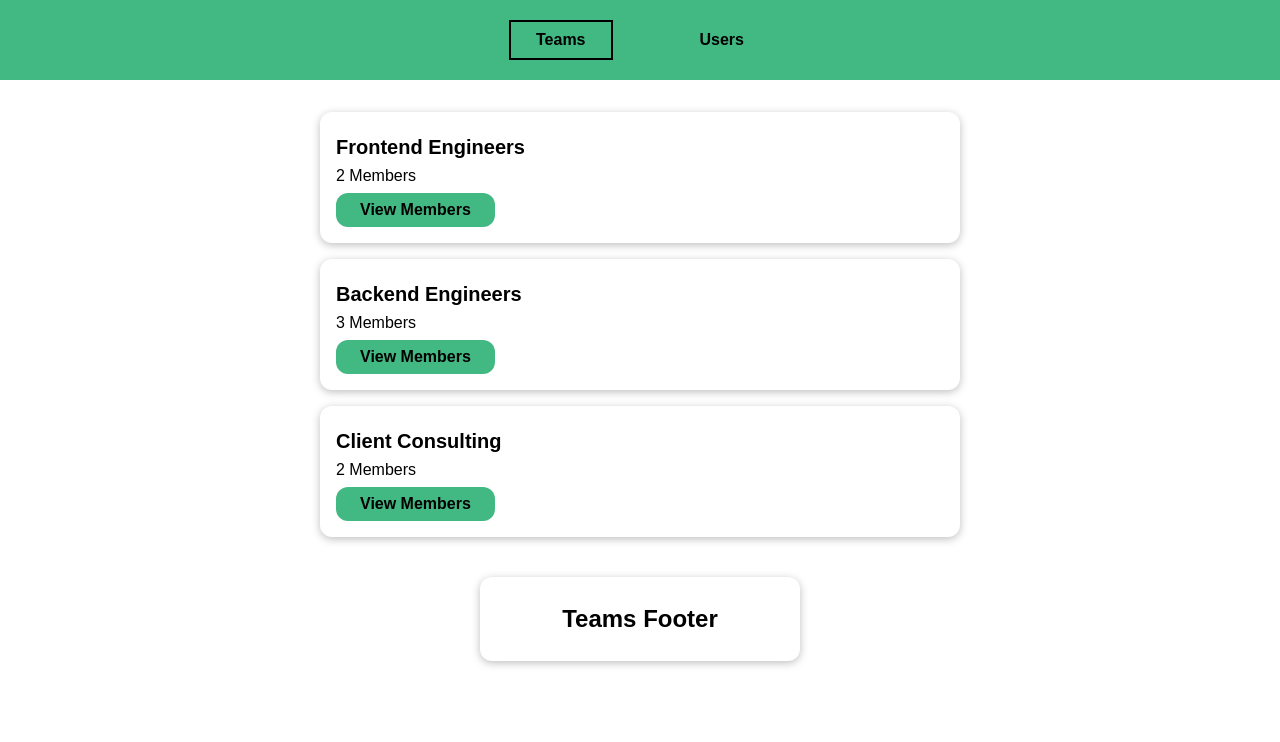
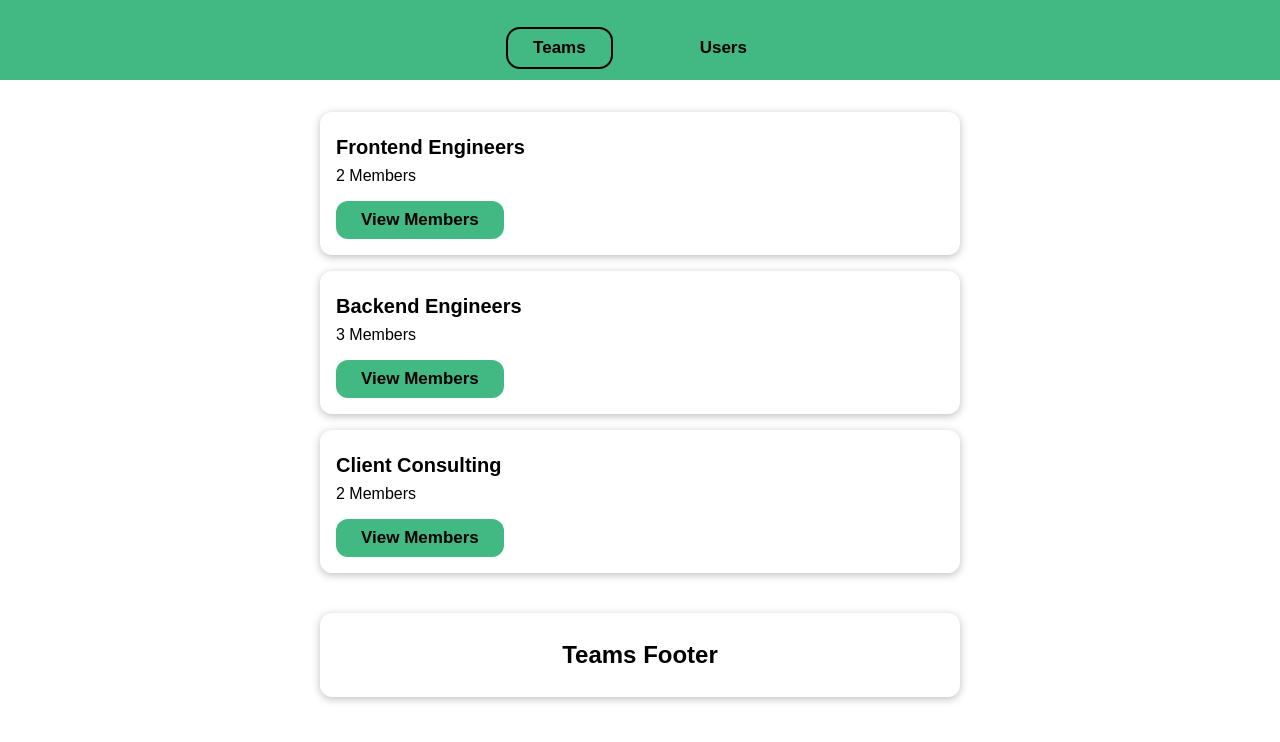
Before and after one commit to bognikk/VUE-teams-users-app, a Vue app: page /teams in a window 1280 px wide. Shown: the top 742 px of the page. Built offline with nearby package versions, Linux system fonts and the light colour scheme.

Commit message:
adding style mixins

```diff
--- a/src/components/nav/TheNavigation.vue
+++ b/src/components/nav/TheNavigation.vue
@@ -27,6 +27,8 @@
 </script>
 
 <style lang="scss" scoped>
+@import '../../styles/mixins.scss';
+
 header {
 	width: 100%;
 	height: 5rem;
@@ -46,21 +48,14 @@ header {
 				margin: 0 2rem;
 
 				a {
-					display: inline-block;
-					padding: 0.5rem 1.5rem;
-					font-weight: 700;
-					text-decoration: none;
-					color: #000;
-					border: 1px solid transparent;
-					background: transparent;
-					cursor: pointer;
-					box-sizing: border-box;
+					@include button-styles(inline-block, auto);
 
 					&:hover,
 					&:active,
 					&.active-router {
 						outline: 2px solid #000;
 						color: #000;
+						background: transparent;
 					}
 				}
 			}
--- a/src/components/teams/TeamMembers.vue
+++ b/src/components/teams/TeamMembers.vue
@@ -67,12 +67,12 @@ export default {
 </script>
 
 <style lang="scss" scoped>
+@import '../../styles/mixins.scss';
+
 section {
+	@include card-styles;
+	max-width: 40rem;
 	margin: 2rem auto;
-	max-width: 40rem;
-	box-shadow: 0 2px 8px rgba(0, 0, 0, 0.26);
-	padding: 1rem;
-	border-radius: 12px;
 
 	h2 {
 		margin: 0.5rem 0;
@@ -85,24 +85,7 @@ section {
 	}
 
 	> a {
-		display: block;
-		width: 100%;
-		padding: 0.5rem 1.5rem;
-		margin: 1rem auto 0;
-		border: 1px solid transparent;
-		border-radius: 12px;
-		font-weight: 700;
-		color: #000;
-		background-color: #42b883;
-		text-decoration: none;
-		cursor: pointer;
-		text-align: center;
-
-		&:hover,
-		&:active {
-			background-color: #35495e;
-			color: #fff;
-		}
+		@include button-styles(block, 100%);
 	}
 }
 </style>
--- a/src/components/teams/TeamsItem.vue
+++ b/src/components/teams/TeamsItem.vue
@@ -28,11 +28,9 @@ export default {
 </script>
 
 <style lang="scss" scoped>
+@import '../../styles/mixins.scss';
 li {
-	padding: 1rem;
-	margin: 1rem 0;
-	box-shadow: 0 2px 8px rgba(0, 0, 0, 0.26);
-	border-radius: 12px;
+	@include card-styles;
 
 	h3 {
 		margin: 0.5rem 0;
@@ -44,19 +42,8 @@ li {
 	}
 
 	a {
-		display: inline-block;
-		padding: 0.5rem 1.5rem;
-		border-radius: 12px;
-		text-decoration: none;
-		font-weight: 700;
-		color: #000;
-		background-color: #42b883;
-
-		&:hover,
-		&:active {
-			color: #fff;
-			background-color: #35495e;
-		}
+		@include button-styles(inline-block, auto);
+		margin: 0.5rem auto 0;
 	}
 }
 </style>
--- a/src/components/users/UserItem.vue
+++ b/src/components/users/UserItem.vue
@@ -23,11 +23,9 @@ export default {
 </script>
 
 <style lang="scss" scoped>
+@import '../../styles/mixins.scss';
 li {
-	padding: 1rem;
-	margin: 1rem 0;
-	box-shadow: 0 2px 8px rgba(0, 0, 0, 0.26);
-	border-radius: 12px;
+	@include card-styles;
 
 	h3 {
 		margin: 0.5rem 0;
--- a/src/pages/NotFound.vue
+++ b/src/pages/NotFound.vue
@@ -8,13 +8,9 @@
 </template>
 
 <style lang="scss" scoped>
+@import '../styles/mixins.scss';
+
 section {
-	display: block;
-	max-width: 40rem;
-	padding: 1rem;
-	margin: 1rem auto;
-	box-shadow: 0 2px 8px rgba(0, 0, 0, 0.26);
-	text-align: center;
-	border-radius: 12px;
+	@include footer-styles;
 }
 </style>
--- a/src/pages/TeamsFooter.vue
+++ b/src/pages/TeamsFooter.vue
@@ -5,12 +5,9 @@
 </template>
 
 <style lang="scss" scoped>
+@import '../styles/mixins.scss';
+
 footer {
-	max-width: 20rem;
-	margin: 2.5rem auto;
-	padding: 0.5rem;
-	box-shadow: 0 2px 8px rgb(0 0 0 / 26%);
-	border-radius: 12px;
-	text-align: center;
+	@include footer-styles;
 }
 </style>
--- a/src/pages/UsersFooter.vue
+++ b/src/pages/UsersFooter.vue
@@ -5,12 +5,9 @@
 </template>
 
 <style lang="scss" scoped>
+@import '../styles/mixins.scss';
+
 footer {
-	max-width: 20rem;
-	margin: 2.5rem auto;
-	padding: 0.5rem;
-	box-shadow: 0 2px 8px rgb(0 0 0 / 26%);
-	border-radius: 12px;
-	text-align: center;
+	@include footer-styles;
 }
 </style>
--- a/src/pages/UsersList.vue
+++ b/src/pages/UsersList.vue
@@ -53,29 +53,16 @@ export default {
 </script>
 
 <style lang="scss" scoped>
+@import '../styles/mixins.scss';
+
 ul {
-	max-width: 20rem;
+	max-width: 40rem;
 	padding: 0;
 	margin: 2rem auto;
 	list-style: none;
 }
 
 button {
-	display: block;
-	width: 320px;
-	padding: 0.5rem 1.5rem;
-	margin: 1rem auto 0;
-	border: 1px solid transparent;
-	border-radius: 12px;
-	font-weight: 700;
-	color: #000;
-	background-color: #42b883;
-	cursor: pointer;
-
-	&:hover,
-	&:active {
-		background-color: #35495e;
-		color: #fff;
-	}
+	@include button-styles(block, 40rem);
 }
 </style>
--- /dev/null
+++ b/src/styles/mixins.scss
@@ -0,0 +1,40 @@
+@mixin footer-styles {
+  display: block;
+  max-width: 40rem;
+  margin: 2.5rem auto;
+  padding: 0.5rem;
+  box-shadow: 0 2px 8px rgb(0 0 0 / 26%);
+  border-radius: 12px;
+  text-align: center;
+}
+
+@mixin card-styles {
+  max-width: 40rem;
+  padding: 1rem;
+  margin: 1rem auto;
+  box-shadow: 0 2px 8px rgba(0, 0, 0, 0.26);
+  border-radius: 12px;
+}
+
+@mixin button-styles($display, $width) {
+  display: $display;
+  width: $width;
+  max-width: 100%;
+  padding: 0.5rem 1.5rem;
+  margin: 1rem auto 0;
+  border: 1px solid transparent;
+  border-radius: 12px;
+  text-align: center;
+  font-size: 17px;
+  font-weight: 700;
+  color: #000;
+  text-decoration: none;
+  background-color: #42b883;
+  cursor: pointer;
+
+  &:hover,
+  &:active {
+    background-color: #35495e;
+    color: #fff;
+  }
+}
```
